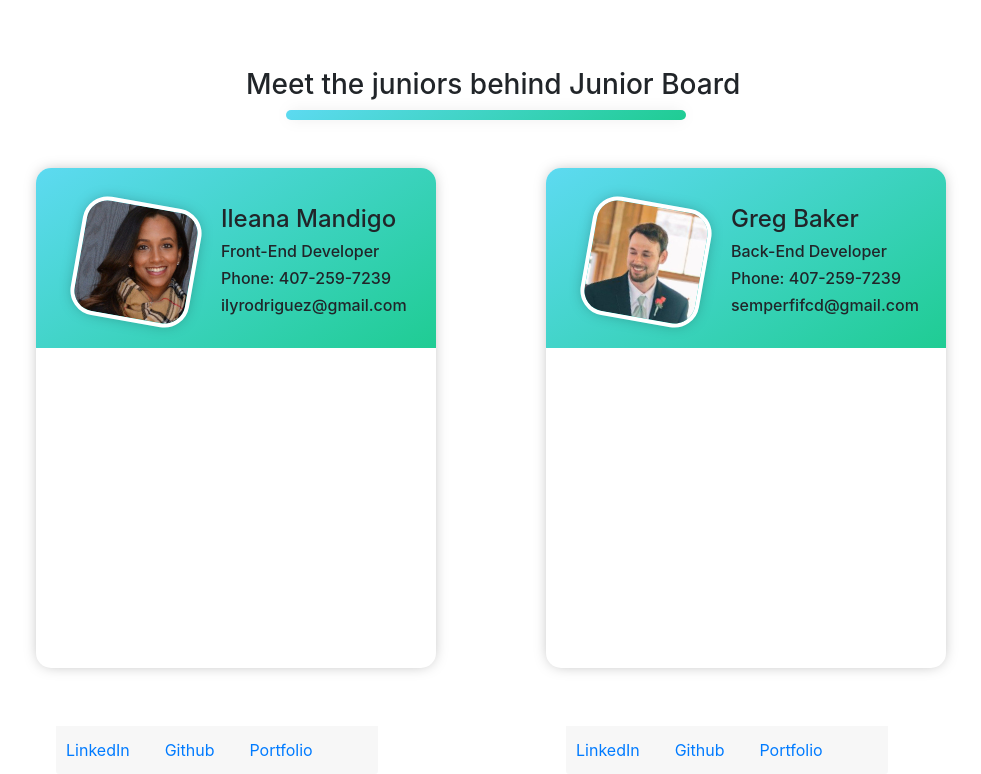
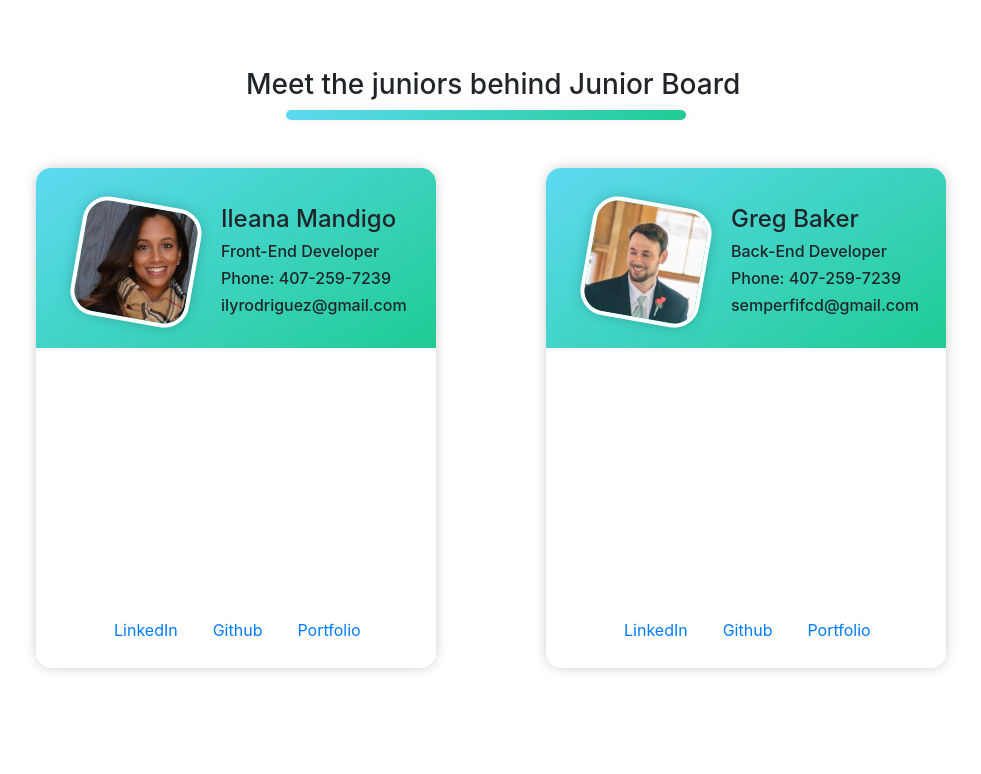
Before and after one commit to gijp-technologies/junior-board, a React (Create React App) app: page /about in a window 1280 px wide. Shown: the part 246-1020 px from the top of the page, without its empty margins (274-1255 px from the left). Built offline with nearby package versions, Linux system fonts and the light colour scheme.

Commit message:
about page

```diff
--- a/src/Pages/About.js
+++ b/src/Pages/About.js
@@ -27,11 +27,11 @@ const About = () => {
                                 <h6>Phone: 407-259-7239</h6>
                                 <h6>ilyrodriguez@gmail.com</h6>
                             </div>
-                            <div className="card-footer">
-                                <a href="https://www.linkedin.com/in/ileana-mandigo/" target="blank">LinkedIn</a>
-                                <a href="https://github.com/ilyrodriguez" target="blank">Github</a>
-                                <a href="" target="blank">Portfolio</a>
-                            </div>
+                        </div>
+                        <div className="member-footer">
+                            <a href="https://www.linkedin.com/in/ileana-mandigo/" target="blank">LinkedIn</a>
+                            <a href="https://github.com/ilyrodriguez" target="blank">Github</a>
+                            <a href="https://ilyrodriguez.github.io/portfolio/" target="blank">Portfolio</a>
                         </div>
                     </div>
 
@@ -46,11 +46,11 @@ const About = () => {
                                 <h6>Phone: 407-259-7239</h6>
                                 <h6>semperfifcd@gmail.com</h6>
                             </div>
-                            <div className="card-footer">
-                                <a href="https://www.linkedin.com/in/greg-baker-48ab9717b/" target="blank">LinkedIn</a>
-                                <a href="https://github.com/BakedALake" target="blank">Github</a>
-                                <a href="https://bakedalake.github.io/BakedALake/portfolio.html" target="blank">Portfolio</a>
-                            </div>
+                        </div>
+                        <div className="member-footer">
+                            <a href="https://www.linkedin.com/in/greg-baker-48ab9717b/" target="blank">LinkedIn</a>
+                            <a href="https://github.com/BakedALake" target="blank">Github</a>
+                            <a href="https://bakedalake.github.io/BakedALake/portfolio.html" target="blank">Portfolio</a>
                         </div>
                     </div>
 
--- a/src/Pages/style.css
+++ b/src/Pages/style.css
@@ -136,8 +136,9 @@
     margin-left: 120px;
     margin-top: 7px;
 }
-/* .team-email{
-    margin-left: 30px;
-    margin-top: -35px !important;
-    z-index: 5;
-} */
+.member-footer {
+    margin-top: 270px;
+    margin-left: 88px;
+    position: relative;
+    border-top: none !important;
+}
```
